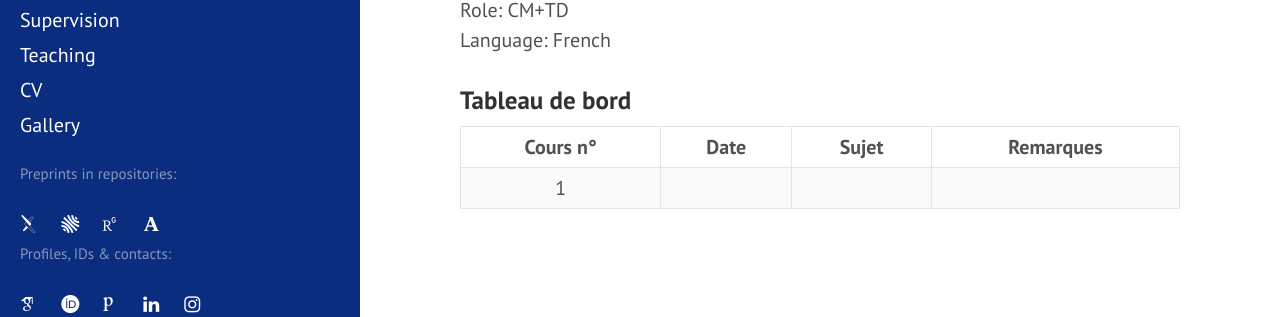
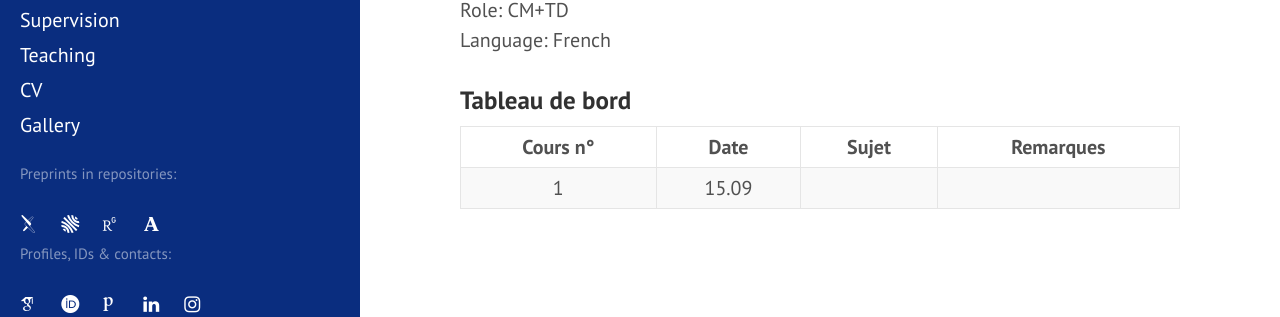
Before and after one commit to matteodachille/matteodachille.github.io, a Jekyll site: the page built from _courses/GeoStat26.md, in a window 1280 px wide. Shown: the part 328-645 px from the top of the page. Built offline with Jekyll 4.4.1, drawn with Linux system fonts in a browser that asks for light colours; nearby versions of some CDN libraries; some web fonts are replaced.

Commit message:
Fixed typo

```diff
--- a/_courses/GeoStat26.md
+++ b/_courses/GeoStat26.md
@@ -19,4 +19,4 @@ classnumber: 15
 
 | Cours n&deg; | Date | Sujet | Remarques |
 |:---: | :---: | :---: | ------- | ------- |
-| 1 |   |   | |
+| 1 |  15.09 |   | |
```
